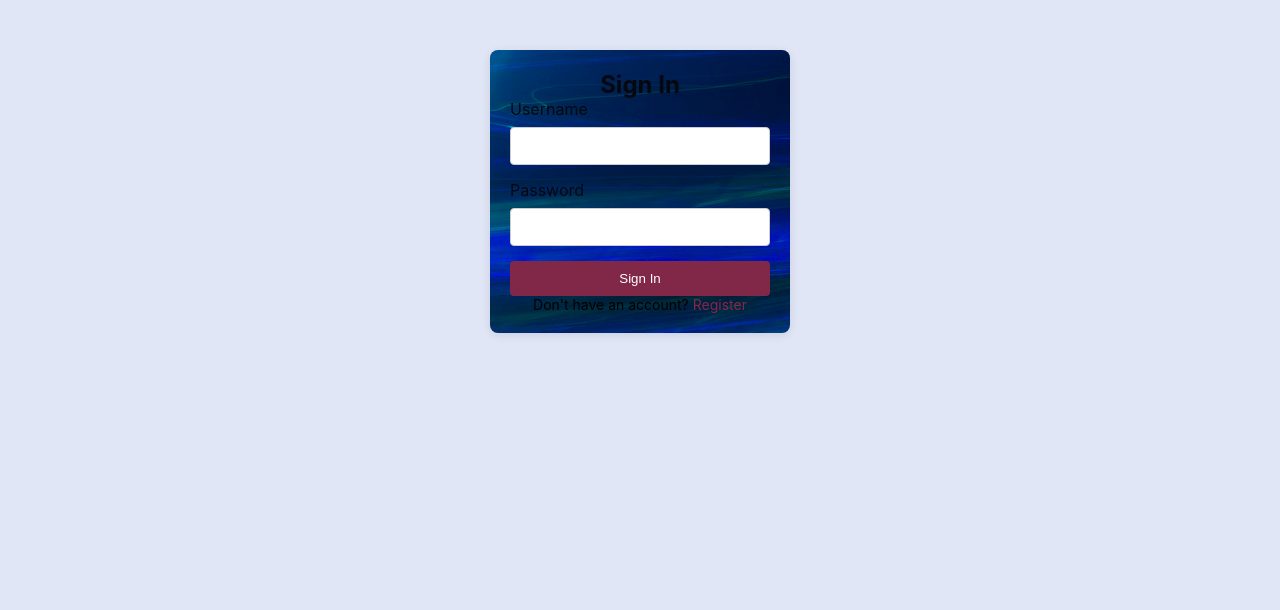
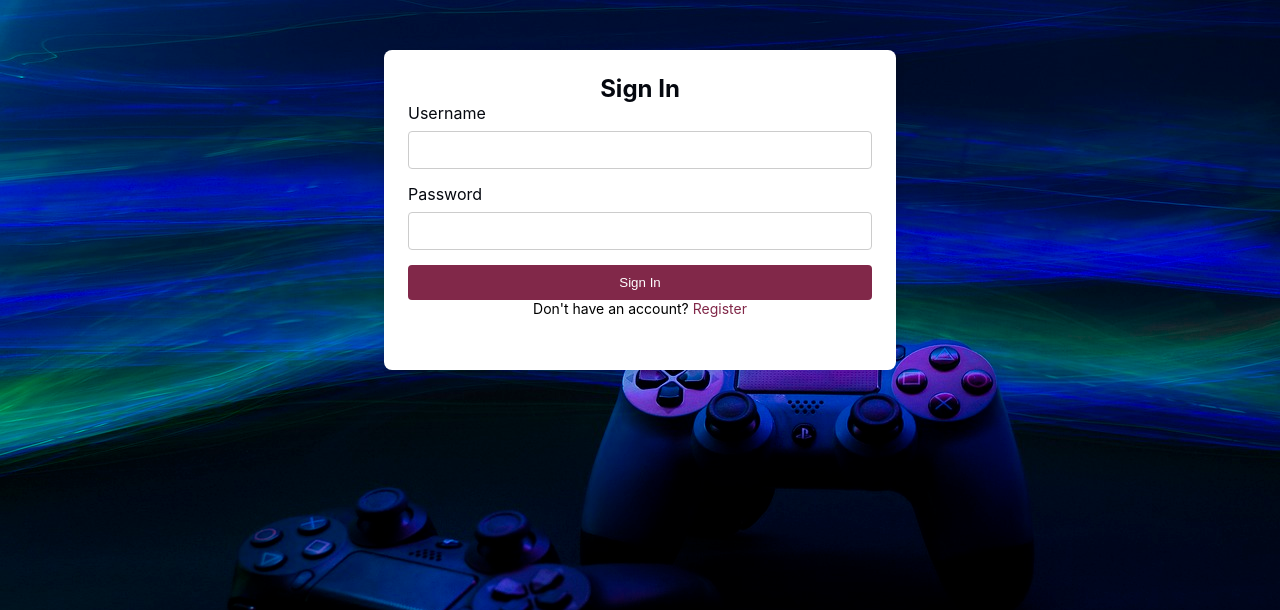
Before and after one commit to abdelkouddousalami/GameVault, a PHP site: page /view/login.php in a window 1280 px wide. Shown: the top 610 px of the page. Run offline with PHP 8.4, Linux system fonts and the light colour scheme.

Commit message:
modifie form de Auth

```diff
--- a/view/login.php
+++ b/view/login.php
@@ -7,7 +7,8 @@
     <link rel="stylesheet" href="styles_Auth.css">
 </head>
 <body>
-    <div class="form-container">
+
+    <div class="form-container login">
         <h2>Sign In</h2>
         <form action="../view/process_login.php" method="POST" id="login-form">
             <label for="username">Username</label>
--- a/view/process_login.php
+++ b/view/process_login.php
@@ -9,7 +9,7 @@ if ($_SERVER['REQUEST_METHOD'] === 'POST') {
     $user = new User();
     $result = $user->login($username, $password);
     if ($result === true) {
-        header('Location: ../view/register.php');
+        header('Location: ../index.php');
     } else {
         echo $result;
     }
--- a/view/styles_Auth.css
+++ b/view/styles_Auth.css
@@ -9,17 +9,23 @@ body {
   background-color: #e0e6f6;
   margin: 0;
   padding: 0;
+  background-image: url(../media/game-console-6603120_1280.jpg);
+  background-repeat: no-repeat;
+  background-size: cover;
 }
 
 .form-container {
-  background: url(../media/game-console-6603120_1280.jpg);
-
-  width: 300px;
+  height: 60vh;
+  width: 40%;
+  min-width: 300px;
   margin: 50px auto;
   background-color: #fff;
-  padding: 20px;
+  padding: 24px;
   border-radius: 8px;
   box-shadow: 0 2px 10px rgba(0, 0, 0, 0.1);
+}
+.login {
+  height: 40vh;
 }
 
 h2 {
```
